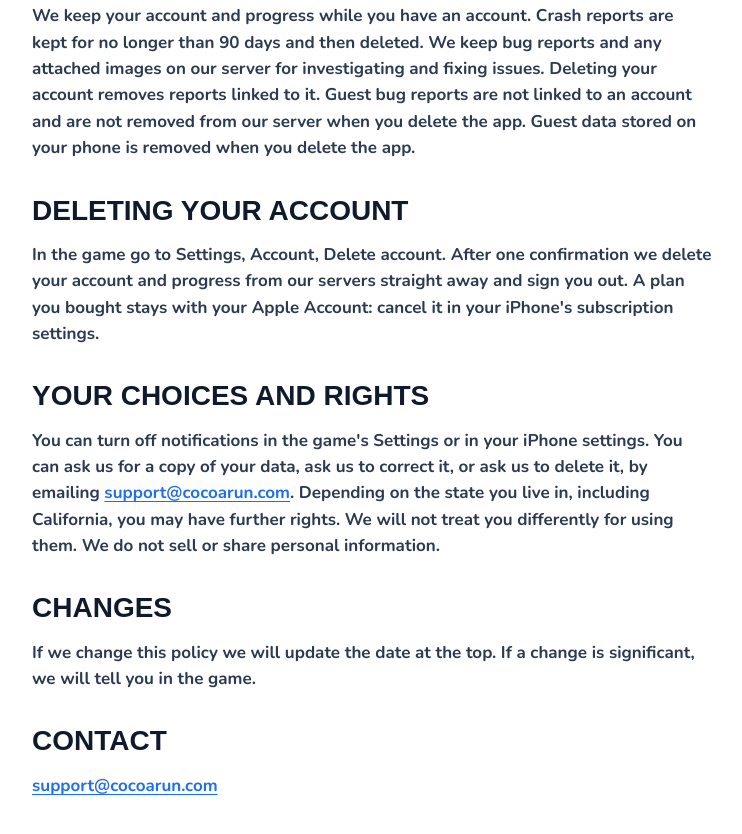
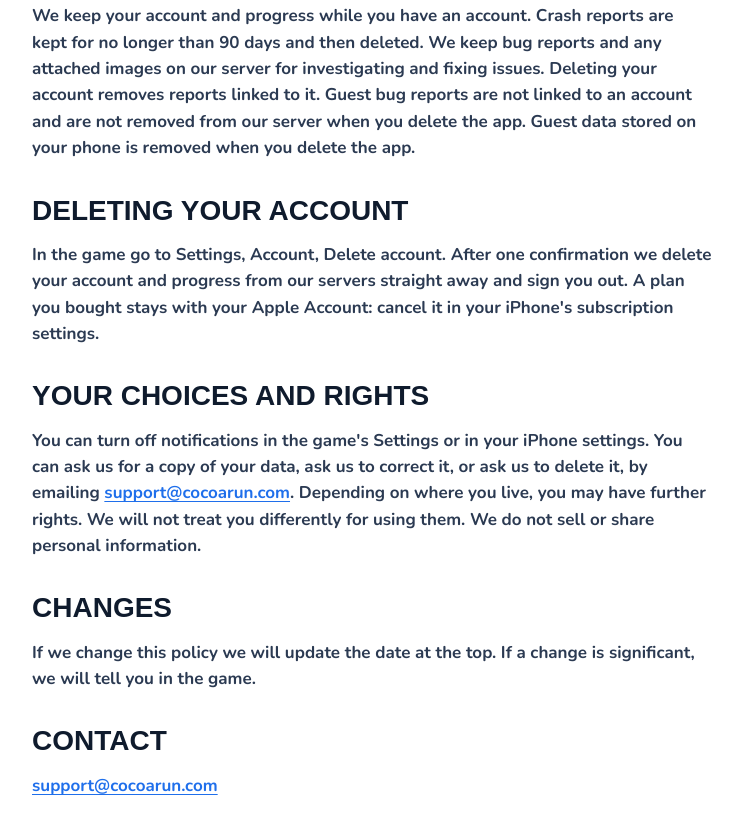
Before and after one commit to runcocoa/cocoarun-site, a plain HTML site: page privacy/index.html in a window 1280 px wide. Shown: the part 2115-2949 px from the top of the page, without its empty margins (268-1010 px from the left). Drawn offline with Linux system fonts and the light colour scheme; a web font is replaced by a local one.

Commit message:
Make privacy rights wording global

```diff
--- a/privacy/index.html
+++ b/privacy/index.html
@@ -45,7 +45,7 @@
 <h2>Deleting your account</h2>
 <p>In the game go to Settings, Account, Delete account. After one confirmation we delete your account and progress from our servers straight away and sign you out. A plan you bought stays with your Apple Account: cancel it in your iPhone's subscription settings.</p>
 <h2>Your choices and rights</h2>
-<p>You can turn off notifications in the game's Settings or in your iPhone settings. You can ask us for a copy of your data, ask us to correct it, or ask us to delete it, by emailing <a href="mailto:support@cocoarun.com">support@cocoarun.com</a>. Depending on the state you live in, including California, you may have further rights. We will not treat you differently for using them. We do not sell or share personal information.</p>
+<p>You can turn off notifications in the game's Settings or in your iPhone settings. You can ask us for a copy of your data, ask us to correct it, or ask us to delete it, by emailing <a href="mailto:support@cocoarun.com">support@cocoarun.com</a>. Depending on where you live, you may have further rights. We will not treat you differently for using them. We do not sell or share personal information.</p>
 <h2>Changes</h2>
 <p>If we change this policy we will update the date at the top. If a change is significant, we will tell you in the game.</p>
 <h2>Contact</h2>
```
